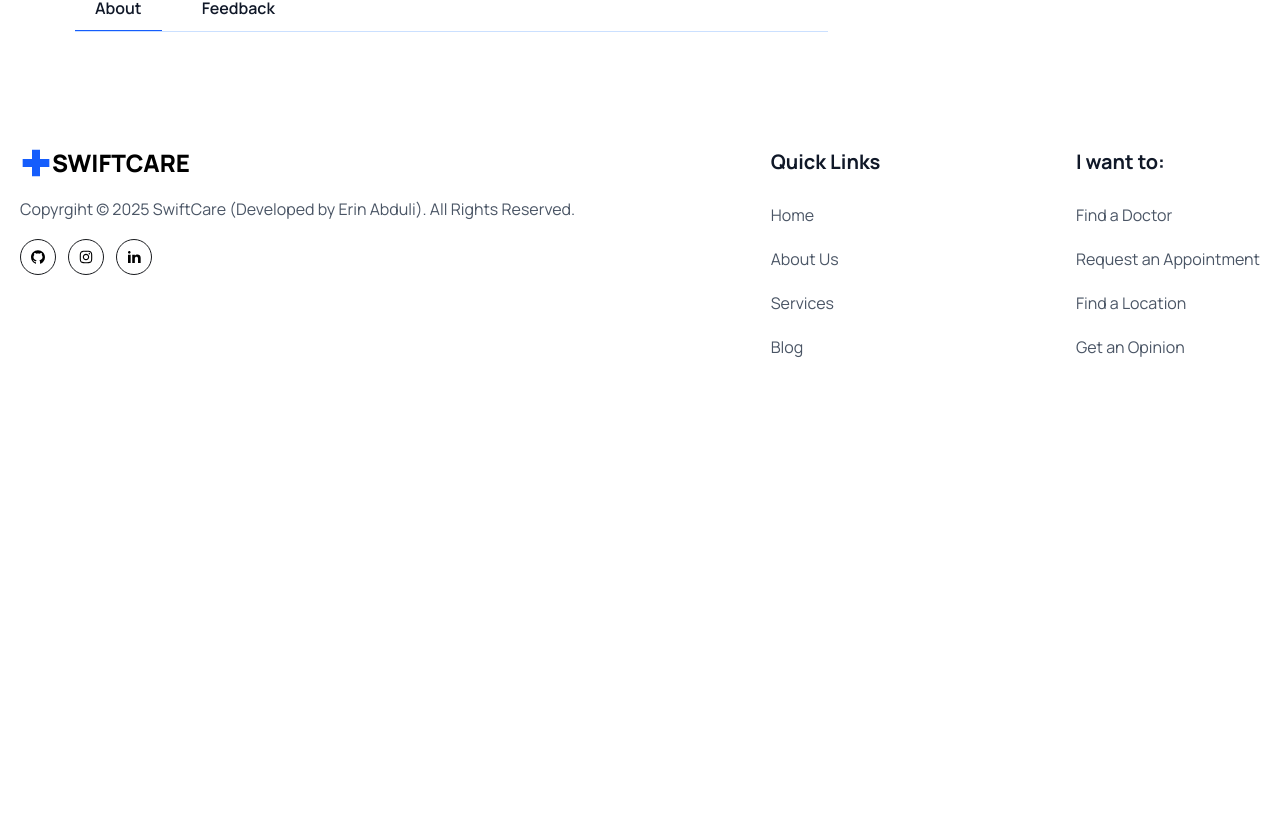
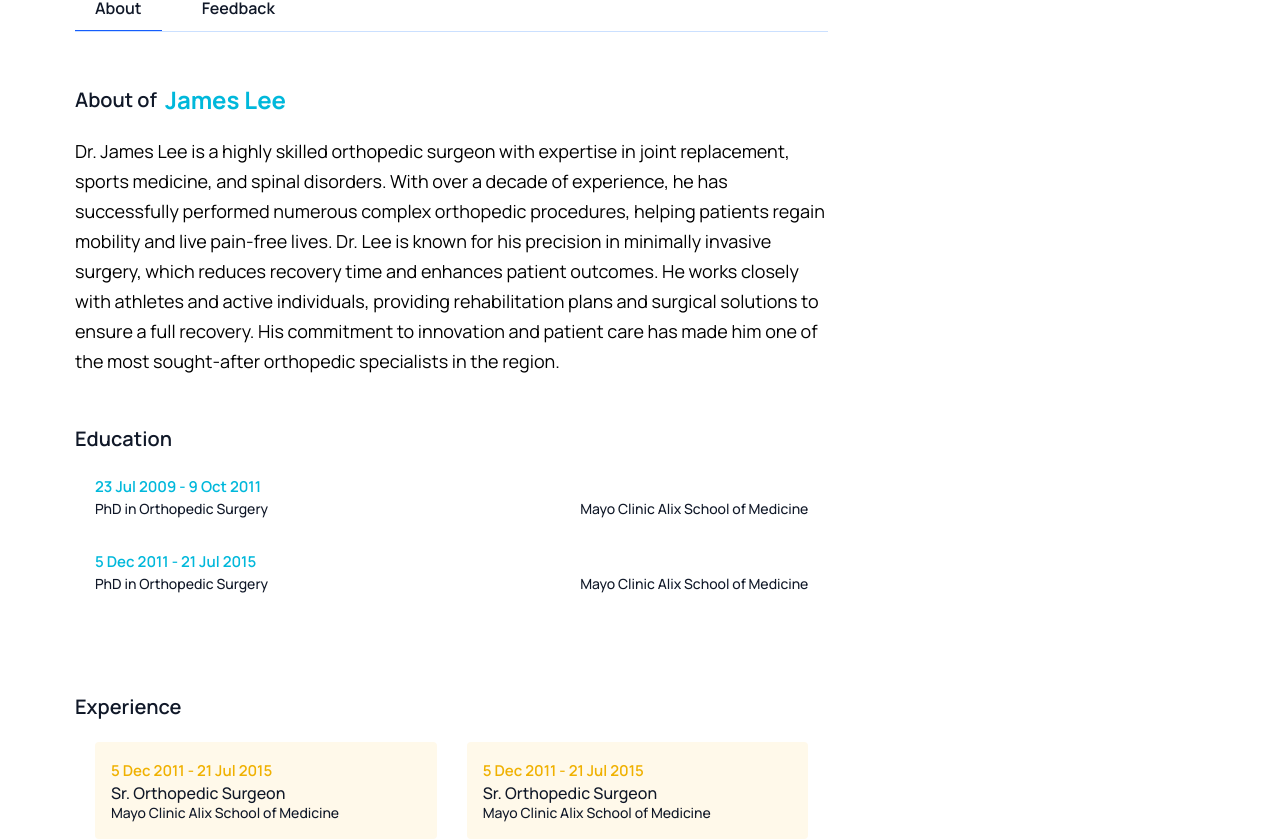
Before and after one commit to ErinAbduli/swiftcare, a React (Vite) app in the folder client/: page /doctors/1 in a window 1280 px wide. Shown: the part 439-1279 px from the top of the page. Before the commit the page ends 880 px from the top, so only its background shows below. Built offline with nearby package versions, Linux system fonts and the light colour scheme.

Commit message:
started building the About of the detail page

```diff
--- /dev/null
+++ b/client/src/components/Utils/formatDate.js
@@ -0,0 +1,10 @@
+export const formatDate = (date, config) => {
+    const defaultOptions = {
+        day: 'numeric',
+        month: 'short',
+        year: 'numeric',
+    }
+    const options = config ? config : defaultOptions;
+
+    return new Date(date).toLocaleDateString('en-GB', options);
+}
--- /dev/null
+++ b/client/src/pages/Doctors/DoctorAbout.jsx
@@ -0,0 +1,72 @@
+import React from 'react'
+import { formatDate } from '../../components/Utils/FormatDate'
+
+const DoctorAbout = () => {
+    return (
+        <div>
+            <div>
+                <h3 className='text-[20px] leading-[30px] text-gray-900 font-semibold flex items-center gap-2'>
+                    About of
+                    <span className='text-cyan-500 font-bold text-[24px] leading-9'>
+                        James Lee
+                    </span>
+                </h3>
+                <p className="text__para">
+                    Dr. James Lee is a highly skilled orthopedic surgeon with expertise in joint replacement, sports medicine, and spinal disorders. With over a decade of experience, he has successfully performed numerous complex orthopedic procedures, helping patients regain mobility and live pain-free lives. Dr. Lee is known for his precision in minimally invasive surgery, which reduces recovery time and enhances patient outcomes. He works closely with athletes and active individuals, providing rehabilitation plans and surgical solutions to ensure a full recovery. His commitment to innovation and patient care has made him one of the most sought-after orthopedic specialists in the region.
+                </p>
+            </div>
+            <div className="mt-12">
+                <h3 className='text-[20px] leading-[30px] text-gray-900 font-semibold'>
+                    Education
+                </h3>
+                <ul className='pt-4 md:p-5'>
+                    <li className='flex flex-col sm:flex-row sm:justify-between sm:items-end md:gap-5 mb-[30px]'>
+                        <div>
+                            <span className="text-cyan-500 text-[15px] leading-6 font-semibold">
+                                {`${formatDate('07-23-2009')} - ${formatDate('10-9-2011')}`}
+                            </span>
+                            <p className='text-[14px] leading-5 font-medium text-gray-900'>PhD in Orthopedic Surgery</p>
+                        </div>
+                        <p className='text-[14px] leading-5 font-medium text-gray-900'>Mayo Clinic Alix School of Medicine</p>
+                    </li>
+                    <li className='flex flex-col sm:flex-row sm:justify-between sm:items-end md:gap-5 mb-[30px]'>
+                        <div>
+                            <span className="text-cyan-500 text-[15px] leading-6 font-semibold">
+                                {`${formatDate('12-05-2011')} - ${formatDate('07-21-2015')}`}
+                            </span>
+                            <p className='text-[14px] leading-5 font-medium text-gray-900'>PhD in Orthopedic Surgery</p>
+                        </div>
+                        <p className='text-[14px] leading-5 font-medium text-gray-900'>Mayo Clinic Alix School of Medicine</p>
+                    </li>
+                </ul>
+            </div>
+            <div className='mt-12'>
+                <h3 className='text-[20px] leading-[30px] text-gray-900 font-semibold'>
+                    Experience
+                </h3>
+                <ul className='grid sm:grid-cols-2 gap-[30px] pt-4 md:p-5'>
+                    <li className='p-4 rounded bg-[#fff9ea]'>
+                        <span className="text-yellow-500 text-[15px] leading-6 font-semibold">
+                            {`${formatDate('12-05-2011')} - ${formatDate('07-21-2015')}`}
+                        </span>
+                        <p className='text-[16px] leading-5 font-medium text-gray-900'>
+                            Sr. Orthopedic Surgeon
+                        </p>
+                        <p className='text-[14px] leading-5 font-medium text-gray-900'>Mayo Clinic Alix School of Medicine</p>
+                    </li>
+                    <li className='p-4 rounded bg-[#fff9ea]'>
+                        <span className="text-yellow-500 text-[15px] leading-6 font-semibold">
+                            {`${formatDate('12-05-2011')} - ${formatDate('07-21-2015')}`}
+                        </span>
+                        <p className='text-[16px] leading-5 font-medium text-gray-900'>
+                            Sr. Orthopedic Surgeon
+                        </p>
+                        <p className='text-[14px] leading-5 font-medium text-gray-900'>Mayo Clinic Alix School of Medicine</p>
+                    </li>
+                </ul>
+            </div>
+        </div>
+    )
+}
+
+export default DoctorAbout
--- a/client/src/pages/Doctors/DoctorDetails.jsx
+++ b/client/src/pages/Doctors/DoctorDetails.jsx
@@ -1,6 +1,8 @@
 import { useState } from 'react'
 import doctorImg from '../../assets/images/doctor-img02.png'
 import starIcon from '../../assets/images/Star.png'
+import DoctorAbout from './DoctorAbout'
+import Feedback from './Feedback'
 const DoctorDetails = () => {
 
     const [tab, setTab] = useState('about');
@@ -36,8 +38,15 @@ const DoctorDetails = () => {
                                 Feedback
                             </button>
                         </div>
-                        {/* CONTINUE THE ABOUT TAB */}
-                        <div></div>
+
+                        <div className='mt-[50px]'>
+                            {
+                                tab === 'about' && <DoctorAbout />
+                            }
+                            {
+                                tab === 'feedback' && <Feedback />
+                            }
+                        </div>
                     </div>
                     <div>
 
--- /dev/null
+++ b/client/src/pages/Doctors/Feedback.jsx
@@ -0,0 +1,10 @@
+import React from 'react'
+import { formatDate } from '../../components/Utils/FormatDate'
+
+const Feedback = () => {
+    return (
+        <div>HAHA</div>
+    )
+}
+
+export default Feedback
```
